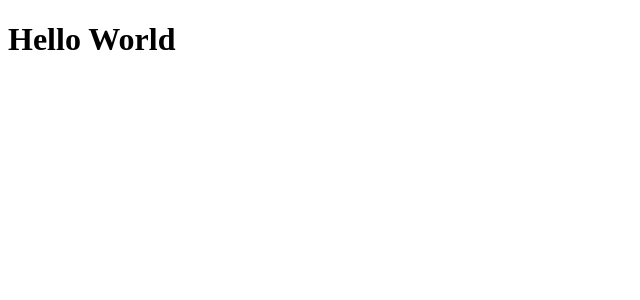
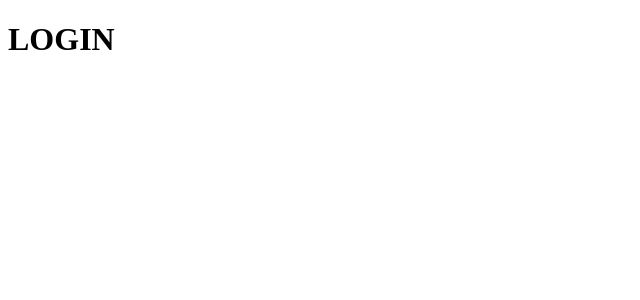
Before and after one commit to CancillerVEVO/react-movie-app, a React (Vite) app: page /login in a window 1280 px wide. Shown: the top 300 px of the page, without its empty margins (0-640 px from the left). Built offline with nearby package versions, Linux system fonts and the light colour scheme.

Commit message:
Login, Register and Main Routes

```diff
--- a/package.json
+++ b/package.json
@@ -11,7 +11,8 @@
   },
   "dependencies": {
     "react": "^18.2.0",
-    "react-dom": "^18.2.0"
+    "react-dom": "^18.2.0",
+    "react-router-dom": "^6.12.0"
   },
   "devDependencies": {
     "@types/react": "^18.0.37",
--- a/src/App.tsx
+++ b/src/App.tsx
@@ -1,7 +1,17 @@
+import { BrowserRouter, Routes, Route } from "react-router-dom";
+import { Login, PopularMovies, Register, MovieReviews } from "./pages";
+
 function App() {
   return (
     <div>
-      <h1>Hello World</h1>
+      <BrowserRouter>
+        <Routes>
+          <Route path="/" element={<MovieReviews />} />
+          <Route path="/movies" element={<PopularMovies />} />
+          <Route path="/login" element={<Login />} />
+          <Route path="/register" element={<Register />} />
+        </Routes>
+      </BrowserRouter>
     </div>
   );
 }
--- /dev/null
+++ b/src/pages/auth/Login.tsx
@@ -0,0 +1,7 @@
+export default function Login() {
+  return (
+    <div>
+      <h1>LOGIN</h1>
+    </div>
+  );
+}
--- /dev/null
+++ b/src/pages/auth/Register.tsx
@@ -0,0 +1,7 @@
+export default function Register() {
+  return (
+    <div>
+      <h1>REGISTER</h1>
+    </div>
+  );
+}
--- /dev/null
+++ b/src/pages/auth/index.ts
@@ -0,0 +1,4 @@
+import Login from "./Login";
+import Register from "./Register";
+
+export { Login, Register };
--- /dev/null
+++ b/src/pages/index.ts
@@ -0,0 +1,3 @@
+import { Login, Register } from "./auth";
+import { PopularMovies, MovieReviews } from "./movies";
+export { Login, Register, PopularMovies, MovieReviews };
--- /dev/null
+++ b/src/pages/movies/MovieReviews.tsx
@@ -0,0 +1,7 @@
+export default function MovieReviews() {
+  return (
+    <div>
+      <h1>Reviews</h1>
+    </div>
+  );
+}
--- /dev/null
+++ b/src/pages/movies/PopularMovies.tsx
@@ -0,0 +1,7 @@
+export default function PopularMovies() {
+  return (
+    <div>
+      <h1>Popular Movies</h1>
+    </div>
+  );
+}
--- /dev/null
+++ b/src/pages/movies/index.ts
@@ -0,0 +1,3 @@
+import PopularMovies from "./PopularMovies";
+import MovieReviews from "./MovieReviews";
+export { PopularMovies, MovieReviews };
```
Also changed, not shown: src/api/index.ts (added), 1 other file (tests, documents, lock files or other folders).
